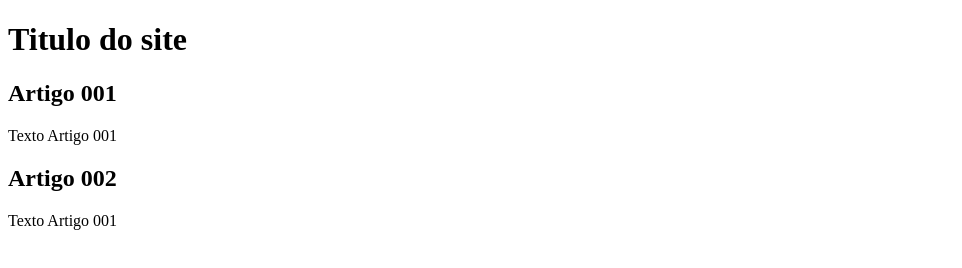
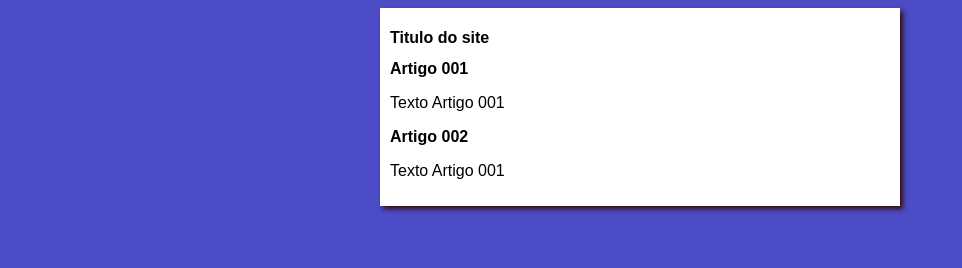
Before and after one commit to jgarcia68/projeto-site, a plain HTML site: page index.htm in a window 1280 px wide. Shown: the whole page, without its empty margins (0-962 px from the left). Drawn offline with Linux system fonts and the light colour scheme.

Commit message:
inicio do design

```diff
--- /dev/null
+++ b/estilos/style.css
@@ -0,0 +1,15 @@
+* {
+font-family:Arial, Helvetica, sans-serif ;
+font-size: 16px;
+}
+body {
+    background-color: rgb(76, 76, 201);
+
+}
+main {
+    background-color: white;
+    width: 500px;
+    margin: auto;
+    padding: 10px;
+    box-shadow: 3px 3px 5px rgb(51, 13, 13);
+}
--- a/index.htm
+++ b/index.htm
@@ -4,6 +4,7 @@
     <meta charset="UTF-8">
     <meta name="viewport" content="width=device-width, initial-scale=1.0">
     <title>Titulo do site</title>
+    <link rel="stylesheet" href="estilos/style.css">
 </head>
 <body>
     <main>
```
